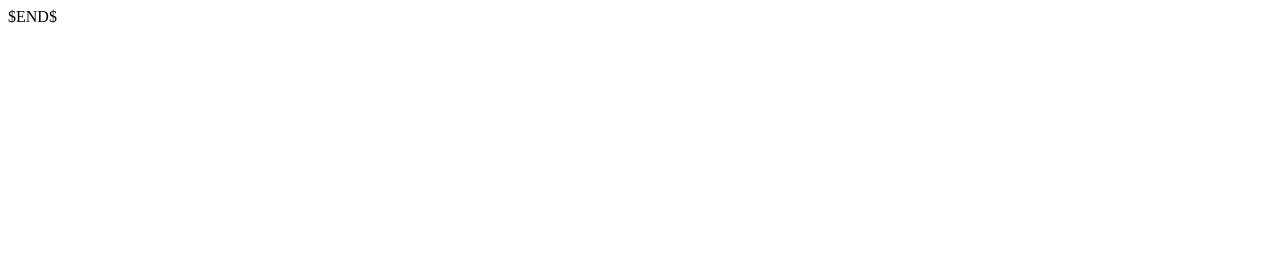
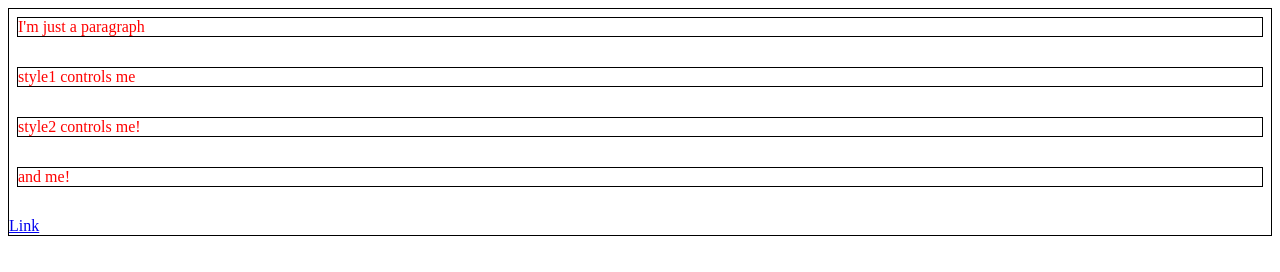
Before and after one commit to dima92/css3, a plain HTML site: page index.html in a window 1280 px wide. Drawn offline with Linux system fonts and the light colour scheme.

Commit message:
add lesson_05

```diff
--- a/css/styles.css
+++ b/css/styles.css
@@ -0,0 +1,33 @@
+/*
+p {
+  background-color: green;
+  color: white;
+  padding: 10px;
+}
+
+.style1 {
+  background-color: aqua;
+  color: black;
+  border: none !important;
+}
+
+#style2 {
+  background-color: pink;
+  border: 2px solid black;
+}
+
+p {
+  background-color: gray;
+}
+*/
+
+body {
+  color: red;
+  border: 1px solid black;
+  margin-bottom: 30px;
+}
+
+p {
+  border: inherit;
+  margin: inherit;
+}
--- a/index.html
+++ b/index.html
@@ -1,10 +1,16 @@
 <!DOCTYPE html>
 <html lang="en">
 <head>
-  <meta charset="UTF-8">
-  <title>$Title$</title>
+  <meta charset="utf-8"/>
+  <title>CSS/CSS3 Basics</title>
+  <link rel="stylesheet" href="css/styles.css"/>
 </head>
+
 <body>
-$END$
+<p>I'm just a paragraph</p>
+<p class="style1">style1 controls me</p>
+<p class="style1" id="style2">style2 controls me!</p>
+<p id="style2">and me!</p>
+<a href="#">Link</a>
 </body>
 </html>
```
